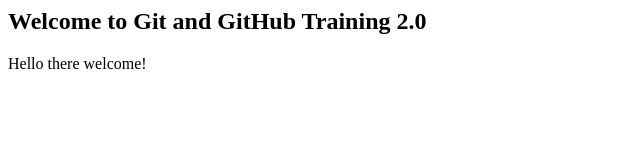
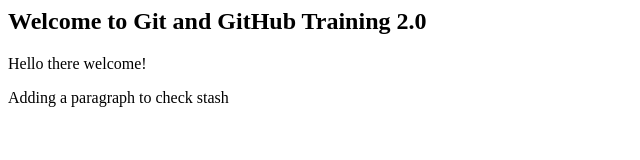
Before and after one commit to ravichandra9594/DevOpsTraning2, a plain HTML site: page index.html in a window 1280 px wide. Shown: the whole page, without its empty margins (0-640 px from the left). Drawn offline with Linux system fonts and the light colour scheme.

Commit message:
modified index.html in Main Branch

```diff
--- a/index.html
+++ b/index.html
@@ -9,6 +9,9 @@
 				<section class="body-section">
 					<p> Hello there welcome! </p>
 				</section>
+				<section class="stash-section">
+					<p> Adding a paragraph to check stash </p>
+				</section>
 			</div>
 		</div>
 	</body>
```
